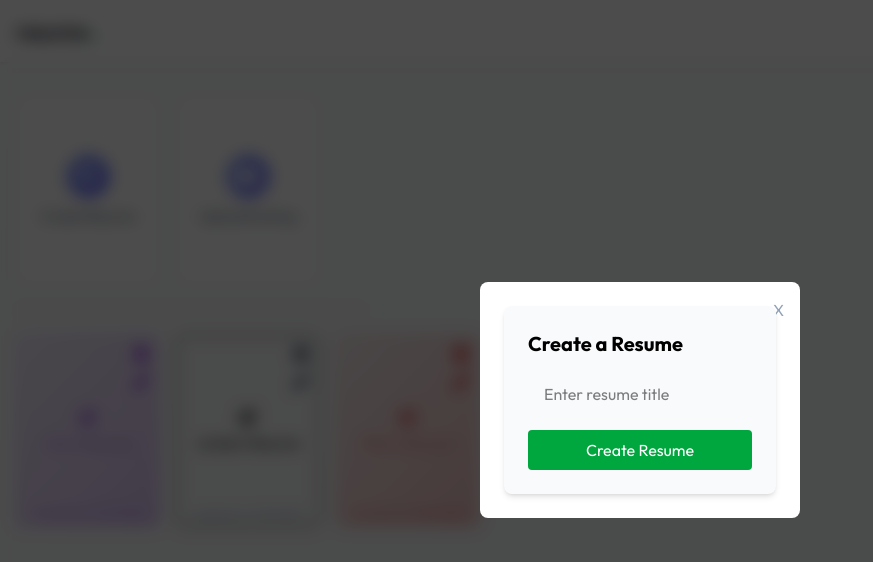
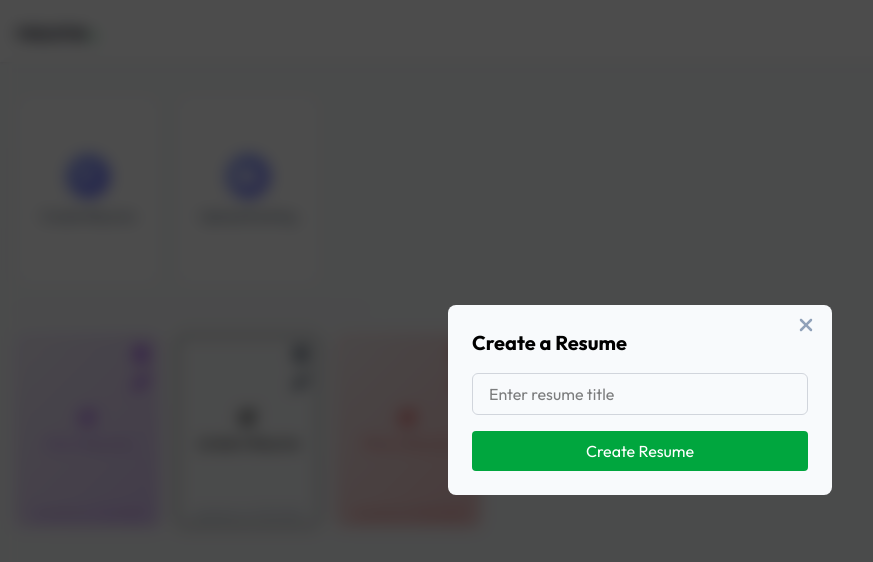
Before and after one commit to ajay7676/ai-resume-builder, a React (Vite) app in the folder frontend/: page /app in a window 1280 px wide. Both pictures are taken after a click on the button "Create Resume". Shown: the top 562 px of the page, without its empty margins (0-873 px from the left). Built offline with nearby package versions, Linux system fonts and the light colour scheme.

Commit message:
Complete Create Resume Modal Save Ttile

```diff
--- a/frontend/src/components/pages/dashboard/Dashboard.jsx
+++ b/frontend/src/components/pages/dashboard/Dashboard.jsx
@@ -1,17 +1,40 @@
 import { useEffect, useState } from "react";
-import { FaPlus, FaCloudArrowUp, FaPenToSquare, FaPen, FaTrashCan } from "react-icons/fa6";
+import {
+  FaPlus,
+  FaCloudArrowUp,
+  FaPenToSquare,
+  FaPen,
+  FaTrashCan,
+} from "react-icons/fa6";
 import { dummyResumeData } from "../../../assets/assets";
-import CreateresumeModal from './modal/CreateresumeModal'
+import CreateresumeModal from "./modal/CreateresumeModal";
+import { useNavigate } from "react-router-dom";
+import UploadresumeModal from "./modal/UploadresumeModal";
 
 const Dashboard = () => {
-  const colors = ["#9333ea","#d977706", "#dc2626", "#0284c7", "#16a34a"]
+  const colors = ["#9333ea", "#d977706", "#dc2626", "#0284c7", "#16a34a"];
   const [allResumes, setAllResumes] = useState([]);
   const [isCreateResume, setIsCreateResume] = useState(false);
   const [isuploadResume, setIsuploadResume] = useState(false);
+  const [title, setTitle] = useState("");
+  const [error, setError] = useState("");
+
+  const navigate = useNavigate();
+
   const loadAllResumes = async () => {
     setAllResumes(dummyResumeData);
   };
-
+  const handleSubmit = () => {
+    if (title.trim() === "") {
+      setError("Please enter resume title");
+      return;
+    }
+    setError("");
+    console.log(title);
+    setIsCreateResume(false);
+    setTitle("");
+    navigate(`/app/builder/res1`);
+  };
   useEffect(() => {
     loadAllResumes();
   }, []);
@@ -44,37 +67,74 @@ const Dashboard = () => {
         </div>
         <hr className="border-slate-300 my-6 sm:w-87.5"></hr>
         <div className="grid grid-cols-2 sm:flex flex-wrap gap-4 ">
-          {
-            allResumes.map((resume,index) => {
+          {allResumes.map((resume, index) => {
             const baseColor = colors[index % colors.length];
-                return(
-                  <button key={index} className="relative w-full sm:max-w-36 h-48 flex flex-col items-center justify-center rounded-lg gap-2 border group hover:shadow-lg transition-all duration-300 cursor-pointer"
-                   style={{background: `linear-gradient(135deg,${baseColor}10, ${baseColor}40` , borderColor:baseColor+ '40'}}>
-                    <FaPenToSquare className="group-hover:scale-105 transition-all" style={{color: baseColor}} />
-                    <p className="text-sm group-hover:scale-105 transition-all  px-2 text-center" style={{color: `${baseColor}90`}}>{resume.title}</p>
-                    <p className="absolute bottom-1 text-[11px] text-slate-400 group-hover:text-slate-500 transition-all duration-300 px-2 text-center" style={{color: `${baseColor}90`}}>Updated on {new Date(resume.updatedAt).toLocaleDateString()}</p>
+            return (
+              <button
+                key={index}
+                className="relative w-full sm:max-w-36 h-48 flex flex-col items-center justify-center rounded-lg gap-2 border group hover:shadow-lg transition-all duration-300 cursor-pointer"
+                style={{
+                  background: `linear-gradient(135deg,${baseColor}10, ${baseColor}40`,
+                  borderColor: baseColor + "40",
+                }}
+              >
+                <FaPenToSquare
+                  className="group-hover:scale-105 transition-all"
+                  style={{ color: baseColor }}
+                />
+                <p
+                  className="text-sm group-hover:scale-105 transition-all  px-2 text-center"
+                  style={{ color: `${baseColor}90` }}
+                >
+                  {resume.title}
+                </p>
+                <p
+                  className="absolute bottom-1 text-[11px] text-slate-400 group-hover:text-slate-500 transition-all duration-300 px-2 text-center"
+                  style={{ color: `${baseColor}90` }}
+                >
+                  Updated on {new Date(resume.updatedAt).toLocaleDateString()}
+                </p>
 
                 <div className="absolute top-1 right-1 group-hover:flex items-center">
-                    <FaTrashCan className="size-7 p-1.5 hover:bg-white/50 rounded text-slate-700 transition-colors" style={{color: baseColor}} />
-                    <FaPen className="size-7 p-1.5 hover:bg-white/50 rounded text-slate-700 transition-colors" style={{color: baseColor}} />
+                  <FaTrashCan
+                    className="size-7 p-1.5 hover:bg-white/50 rounded text-slate-700 transition-colors"
+                    style={{ color: baseColor }}
+                  />
+                  <FaPen
+                    className="size-7 p-1.5 hover:bg-white/50 rounded text-slate-700 transition-colors"
+                    style={{ color: baseColor }}
+                  />
                 </div>
               </button>
-                )
-            })
-          }
+            );
+          })}
         </div>
       </div>
       <CreateresumeModal
-
         isOpen={isCreateResume}
         onClose={() => setIsCreateResume(false)}
       >
-         <div className="relative bg-slate-50 border-0 shadow-md rounded-lg w-full max-w-sm p-6">
+        <div className="relative bg-slate-50 border-0  w-full max-w-sm p-6 rounded-lg">
           <h2 className="text-xl font-bold mb-4">Create a Resume</h2>
-            <input placeholder="Enter resume title" className="w-full px-4 py-2 mb-4 focus:border-green-600 ring-green-600" />
-            <button className="w-full py-2 bg-green-600 text-white rounded hover:bg-green-700 transition-colors">Create Resume</button>
+          <input
+            placeholder="Enter resume title"
+            value={title}
+            onChange={(e) => setTitle(e.target.value)}
+            className={`w-full px-4 py-2 mb-4 border
+             focus:border-green-600 focus:border-2
+             rounded-md ring-green-600 outline-0
+             ${error ? "border-red-500 border-2" : "border-gray-300"} `}
+          />
+          {error && <p className="relative -mt-3 p-2 w-100 text-red-500">{error}</p>}
+          <button
+            onClick={handleSubmit}
+            className="w-full py-2 bg-green-600 text-white rounded hover:bg-green-700 transition-colors"
+          >
+            Create Resume
+          </button>
         </div>
       </CreateresumeModal>
+
     </>
   );
 };
--- a/frontend/src/components/pages/dashboard/modal/CreateresumeModal.jsx
+++ b/frontend/src/components/pages/dashboard/modal/CreateresumeModal.jsx
@@ -1,16 +1,17 @@
-import React from 'react'
+import { FaXmark } from "react-icons/fa6";
+
 
 const CreateresumeModal = ({ isOpen, onClose, children }) => {
      if (!isOpen) return null;
   return (
     <div className="fixed inset-0 bg-black/70 backdrop-blur bg-opacity-50 z-10 flex items-center justify-center">
-      <div className="bg-white p-6 rounded-lg w-80 relative">
+      <div className="relative">
 
         <button
           onClick={onClose}
-          className="absolute top-4 right-4 text-slate-400 hover:text-slate-600 cursor-pointer transition-colors"
+          className="absolute top-2.5 z-10 right-4 text-slate-400 hover:text-slate-600 cursor-pointer transition-colors"
         >
-          X
+          <FaXmark  size={20}/>
         </button>
 
         {children}
--- /dev/null
+++ b/frontend/src/components/pages/dashboard/modal/UploadresumeModal.jsx
@@ -0,0 +1,9 @@
+import React from 'react'
+
+const UploadresumeModal = () => {
+  return (
+    <div>UploadresumeModal</div>
+  )
+}
+
+export default UploadresumeModal
```
Lines whose indentation alone changed are shown as unchanged.
